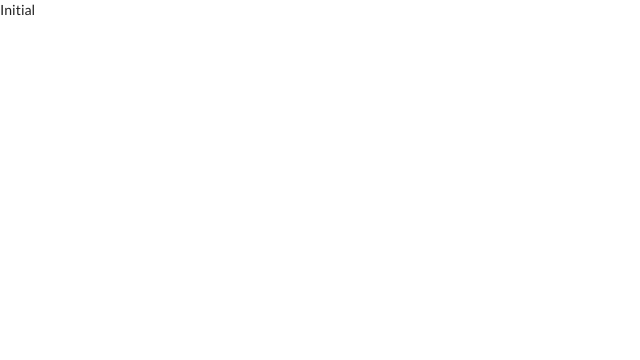
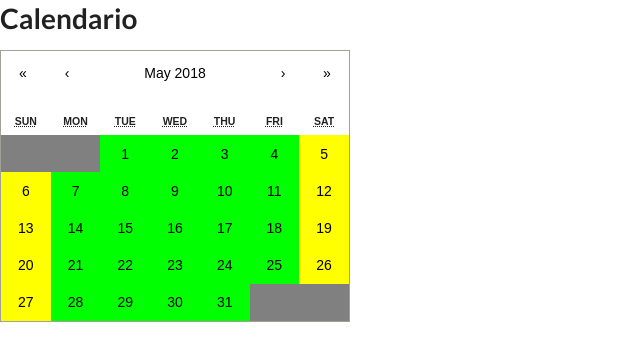
Before and after one commit to douglasguerrero/frontend-calendar, a React app: page / in a window 1280 px wide. Shown: the top 360 px of the page, without its empty margins (0-640 px from the left). Built offline with nearby package versions, Linux system fonts and the light colour scheme.

Commit message:
added calendar library, created scss for week days and weekend, render example calendar for current date

```diff
--- a/containers/App.js
+++ b/containers/App.js
@@ -1,22 +1,54 @@
 import React, {Component} from 'react';
-import InputPreview from '../components/InputPreview';
-import {connect} from 'react-redux';
-import {setMessage} from '../actions/message';
-import {Link} from 'react-router-dom';
+import Calendar from 'react-calendar';
+import './Calendar.scss';
 
 class App extends Component {
 
     constructor(props) {
         super(props);
+
+        this.state = {
+            date: [new Date()],
+        };
+
+        const startDate = new Date();
+        const endDate = new Date();
+
+        endDate.setDate(startDate.getDate() + 10);
     };
+
+    Noofmonths(date1, date2) {
+        var Nomonths;
+        Nomonths= (date2.getFullYear() - date1.getFullYear()) * 12;
+        Nomonths-= date1.getMonth() + 1;
+        Nomonths+= date2.getMonth() +1; // we should add + 1 to get correct month number
+        return Nomonths <= 0 ? 1 : Nomonths + 1;
+    }
+
+    customTileStyle(date, view, currentMonth) {
+        if (date.getMonth() !== currentMonth) {
+            return 'invalidDate';
+        }
+        if (date.getDay() === 0 || date.getDay() === 6) {
+            return 'weekendClass';
+        }
+
+        return 'weekClass';
+    }
 
     render () {
         return (
         	<div>
-                Initial
+                <h1> Calendario </h1>
+                <Calendar
+                    calendarType='US' view='month'
+                    tileClassName={({ date, view }) => this.customTileStyle(date, view, 4)}
+                    selectRange
+                    value={this.state.date}
+                />
             </div>
         )
     }
 }
 
-export default connect(state => state)(App);
+export default App;
--- /dev/null
+++ b/containers/Calendar.scss
@@ -0,0 +1,14 @@
+.weekClass {
+    color: black;
+    background-color: lime;
+}
+
+.weekendClass {
+    color: black;
+    background-color: yellow;
+}
+
+.invalidDate {
+    color: grey;
+    background-color: grey;
+}
--- a/package.json
+++ b/package.json
@@ -31,6 +31,7 @@
     "css-loader": "^0.28.5",
     "less-loader": "^4.0.5",
     "react": "^15.6.1",
+    "react-calendar": "^2.14.0",
     "react-dom": "^15.6.1",
     "react-redux": "^5.0.6",
     "react-router-dom": "^4.2.2",
@@ -52,6 +53,8 @@
     "babel-preset-stage-0": "^6.24.1",
     "babel-register": "^6.26.0",
     "less": "^2.7.2",
+    "node-sass": "^4.9.0",
+    "sass-loader": "^7.0.1",
     "webpack-dev-server": "^2.7.1"
   }
 }
--- a/webpack/webpack.dev.config.js
+++ b/webpack/webpack.dev.config.js
@@ -19,7 +19,8 @@ module.exports = {
 				  test: /\.css$/,
 				  include: /node_modules/,
 				  loaders: ['style-loader', 'css-loader'],
-			 }
+             },
+             {test: /\.scss$/, loaders: ["style-loader", "css-loader", "sass-loader"]},
         ]
     },
     output: {
```
Also changed, not shown: 1 other file (tests, documents, lock files or other folders).
